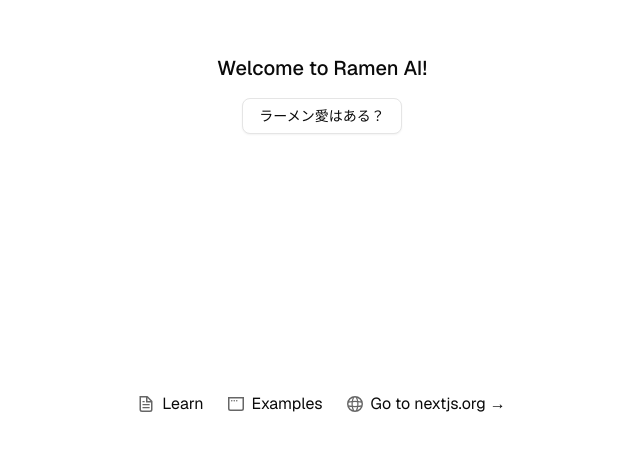
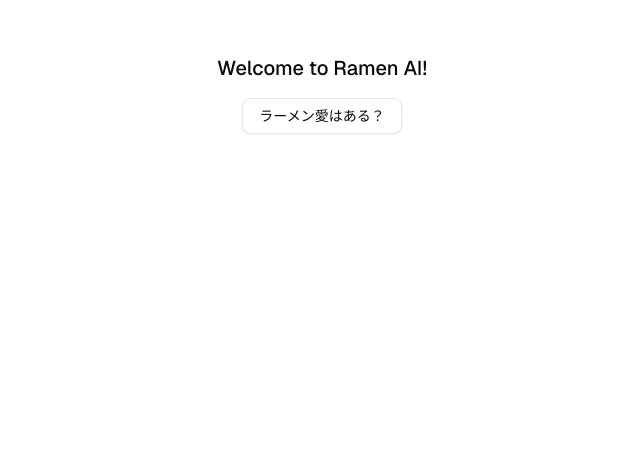
Before and after one commit to kuuwannya/ramen-ni-ai-wo, a Next.js app: page / in a window 1280 px wide. Shown: the part 306-756 px from the top of the page, without its empty margins (318-958 px from the left). Built offline with nearby package versions, Linux system fonts and the light colour scheme.

Commit message:
フッターを削除

```diff
--- a/src/app/page.tsx
+++ b/src/app/page.tsx
@@ -1,5 +1,5 @@
 import Image from "next/image";
-import { Button } from "@/components/ui/button"
+import { Button } from "@/components/ui/button";
 import Link from "next/link";
 
 export default function Home() {
@@ -14,53 +14,6 @@
           </Button>
         </div>
       </main>
-      <footer className="row-start-3 flex gap-[24px] flex-wrap items-center justify-center">
-        <a
-          className="flex items-center gap-2 hover:underline hover:underline-offset-4"
-          href="https://nextjs.org/learn?utm_source=create-next-app&utm_medium=appdir-template-tw&utm_campaign=create-next-app"
-          target="_blank"
-          rel="noopener noreferrer"
-        >
-          <Image
-            aria-hidden
-            src="/file.svg"
-            alt="File icon"
-            width={16}
-            height={16}
-          />
-          Learn
-        </a>
-        <a
-          className="flex items-center gap-2 hover:underline hover:underline-offset-4"
-          href="https://vercel.com/templates?framework=next.js&utm_source=create-next-app&utm_medium=appdir-template-tw&utm_campaign=create-next-app"
-          target="_blank"
-          rel="noopener noreferrer"
-        >
-          <Image
-            aria-hidden
-            src="/window.svg"
-            alt="Window icon"
-            width={16}
-            height={16}
-          />
-          Examples
-        </a>
-        <a
-          className="flex items-center gap-2 hover:underline hover:underline-offset-4"
-          href="https://nextjs.org?utm_source=create-next-app&utm_medium=appdir-template-tw&utm_campaign=create-next-app"
-          target="_blank"
-          rel="noopener noreferrer"
-        >
-          <Image
-            aria-hidden
-            src="/globe.svg"
-            alt="Globe icon"
-            width={16}
-            height={16}
-          />
-          Go to nextjs.org →
-        </a>
-      </footer>
     </div>
   );
 }
```
